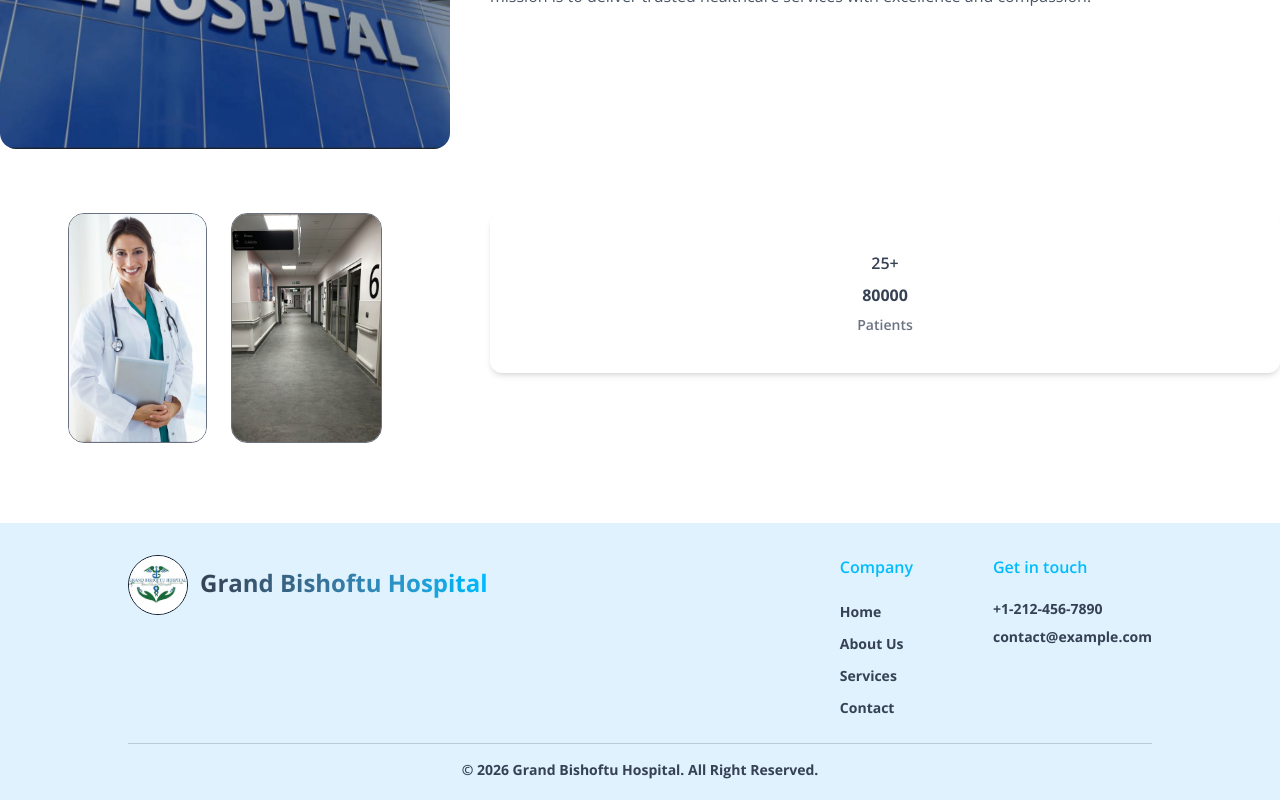
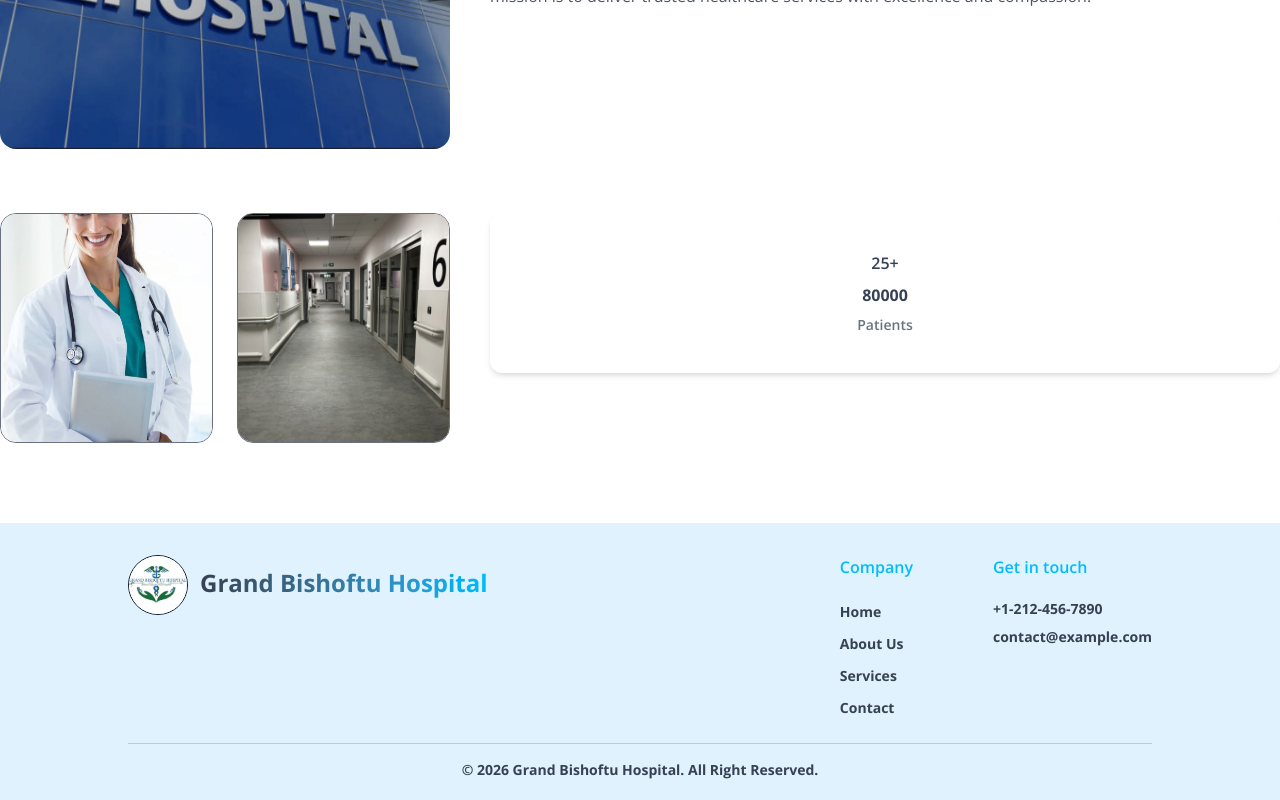
Before and after one commit to Tsedniya/Grand_Bishoftu_Hospital, a React (Vite) app in the folder myapp/: page / in a window 1280 px wide. Shown: the part 1398-2198 px from the top of the page. Built offline with nearby package versions, Linux system fonts and the light colour scheme.

Commit message:
frontend:navbar

```diff
--- a/myapp/src/App.jsx
+++ b/myapp/src/App.jsx
@@ -24,7 +24,7 @@ const App = () => {
         <Route path='/' element={<Home />} />
 
         {/* About and Contact: inside padding wrapper */}
-        <Route path='/about' element={<PaddedPage><About /></PaddedPage>} />
+        <Route path='/about' element={<PaddedPage> <About /></PaddedPage>} />
         <Route path='/contact' element={<PaddedPage><Contact /></PaddedPage>} />
         <Route path='/services' element={<PaddedPage>< Services  /></PaddedPage>} />
 
--- a/myapp/src/components/Navbar.jsx
+++ b/myapp/src/components/Navbar.jsx
@@ -56,7 +56,7 @@ const Navbar = () => {
         src={menu}
         alt="menu"
         onClick={() => setVisible(true)}
-        className="w-8 h-8 cursor-pointer md:hidden"
+        className="w-8 h-8 cursor-pointer sm:hidden"
       />
 
       {/* Slide-out Mobile Menu */}
--- a/myapp/src/components/TitleAbout.jsx
+++ b/myapp/src/components/TitleAbout.jsx
@@ -51,30 +51,31 @@ const TitleAbout = ({ className = "" }) => {
           </div>
         </div>
 
-        {/* Row 2 — Doctor & Inside Images + Stats */}
+                {/* Row 2 — Doctor & Inside Images + Stats */}
         <div className="flex flex-col md:flex-row gap-10 items-center md:items-start">
 
           {/* Images */}
-          <div className="flex justify-center gap-6 flex-wrap md:max-w-[450px] w-full">
+          <div className="flex justify-center gap-6 w-full md:w-[450px]">
             <img
-              className="border border-gray-500 rounded-2xl max-w-[200px] h-[230px] object-cover transition-transform duration-300 hover:scale-105"
+              className="border border-gray-500 rounded-2xl w-1/2 h-[230px] object-cover transition-transform duration-300 hover:scale-105"
               src={doctor}
               alt="Doctor"
             />
             <img
-              className="border border-gray-500 rounded-2xl max-w-[200px] h-[230px] object-cover transition-transform duration-300 hover:scale-105"
+              className="border border-gray-500 rounded-2xl w-1/2 h-[230px] object-cover transition-transform duration-300 hover:scale-105"
               src={inside}
               alt="Inside"
             />
           </div>
 
           {/* Stats */}
-          <div className="flex-1 flex flex-col items-center justify-center gap-2 h-40 bg-white rounded-xl shadow-md hover:shadow-2xl transition-shadow duration-300 text-gray-700 font-semibold">
+          <div className="flex-1 flex flex-col items-center justify-center gap-2 h-40 bg-white rounded-xl shadow-md hover:shadow-3xl transition-shadow duration-300 text-gray-700 font-semibold">
             <p>25+</p>
             <p className="text-5sm font-bold">80000</p>
             <p className="text-sm text-gray-500">Patients</p>
           </div>
         </div>
+
 
       </div>
     </div>
--- a/myapp/src/main.jsx
+++ b/myapp/src/main.jsx
@@ -6,8 +6,8 @@ import {BrowserRouter} from 'react-router-dom'
 
 createRoot(document.getElementById('root')).render(
   <BrowserRouter>
-  <StrictMode>
-    <App />
-  </StrictMode>
+    <StrictMode>
+      <App />
+    </StrictMode>
   </BrowserRouter>,
 )
```
Also changed, not shown: myapp/src/components/Hero.jsx (indentation only).
